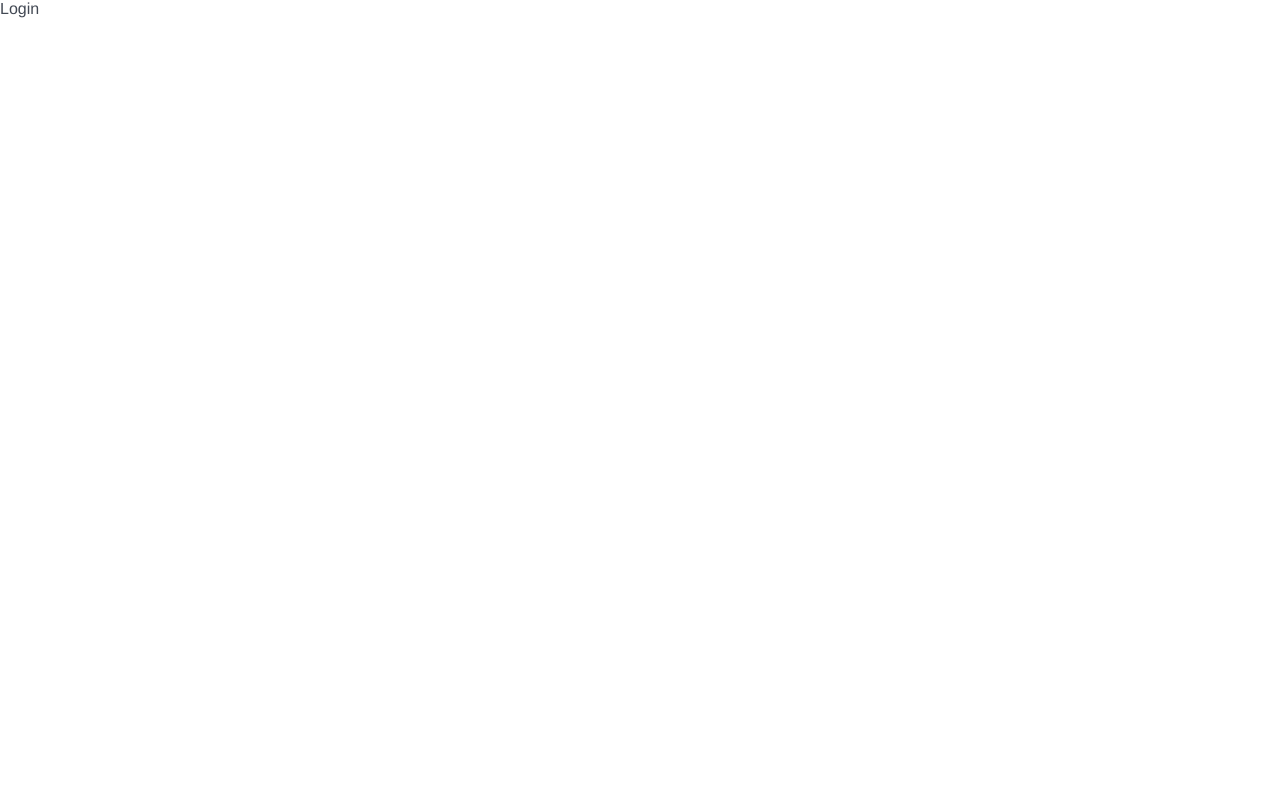
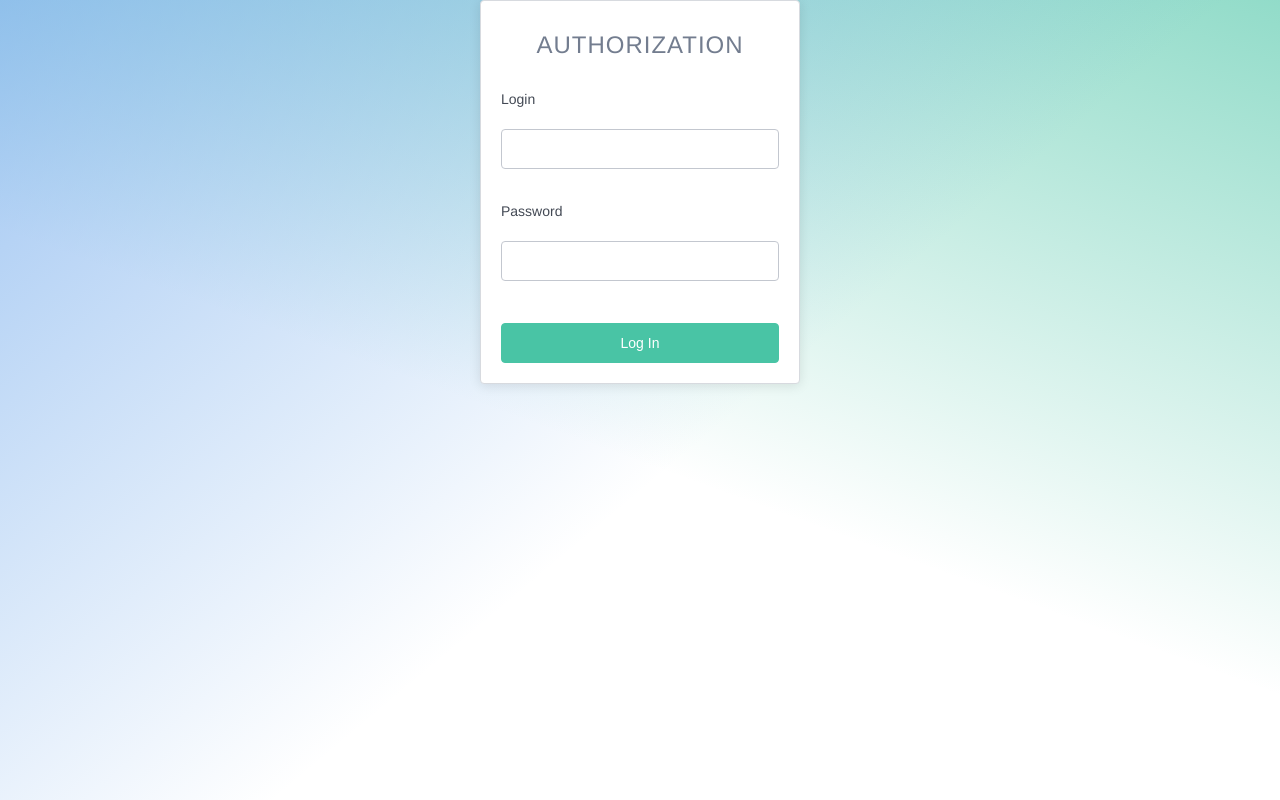
Before and after one commit to Olisti/authorization-graphql, a Vue app: page /login in a window 1280 px wide. Built offline with nearby package versions, Linux system fonts and the light colour scheme.

Commit message:
login page

```diff
--- a/src/views/login/_index.vue
+++ b/src/views/login/_index.vue
@@ -1,12 +1,29 @@
 <template>
-    <div>Login</div>
+    <login-background>
+        <login-form :loading="loading" @submit="submit" />
+    </login-background>
 </template>
 
 <script lang="ts">
 import { Component, Vue } from 'vue-property-decorator';
+import LoginBackground from './login-background.vue';
+import LoginForm, { LoginFormModel } from './login-form.vue';
 
-@Component({})
-export default class Login extends Vue {}
+@Component({
+    components: { LoginBackground, LoginForm },
+})
+export default class Login extends Vue {
+    loading = false;
+
+    form = {
+        login: '',
+        password: '',
+    };
+
+    submit(form: LoginFormModel) {
+        console.log('submit', form);
+    }
+}
 </script>
 
 <style scoped lang="scss"></style>
--- /dev/null
+++ b/src/views/login/login-background.vue
@@ -0,0 +1,55 @@
+<template>
+    <div class="auth">
+        <div class="auth__gradient auth__gradient--primary" />
+        <div class="auth__gradient auth__gradient--secondary" />
+        <el-card class="auth__card">
+            <div class="auth__title ol-title">Authorization</div>
+            <slot />
+        </el-card>
+    </div>
+</template>
+
+<script lang="ts">
+import { Component, Vue } from 'vue-property-decorator';
+
+@Component({})
+export default class LoginBackground extends Vue {}
+</script>
+
+<style scoped lang="scss">
+@import '~@/styles/variables';
+.auth {
+    display: flex;
+    justify-content: center;
+    align-items: center;
+    height: 100%;
+    &__gradient {
+        position: absolute;
+        top: 0;
+        left: 0;
+        width: 100%;
+        height: 100%;
+        &--primary {
+            background: linear-gradient(200deg, rgba($color-primary, 0.6) 0%, rgba(255, 255, 255, 0) 55%);
+        }
+        &--secondary {
+            background: linear-gradient(140deg, rgba($color-secondary, 0.6) 0%, rgba(255, 255, 255, 0) 55%);
+        }
+    }
+    &__card {
+        min-width: 320px;
+        max-width: 400px;
+        z-index: 10;
+    }
+    &__title {
+        text-align: center;
+        margin-top: 10px;
+        margin-bottom: 20px;
+        text-transform: uppercase;
+        font-size: 24px;
+        font-weight: 300;
+        letter-spacing: 1px;
+        color: $color-main-30;
+    }
+}
+</style>
--- /dev/null
+++ b/src/views/login/login-form.vue
@@ -0,0 +1,67 @@
+<template>
+    <el-form
+        class="form"
+        :model="form"
+        ref="form"
+        label-width="120px"
+        label-position="top"
+        :hide-required-asterisk="true"
+    >
+        <el-form-item
+            label="Login"
+            prop="login"
+            :rules="[{ required: true, message: 'The login field is required', trigger: 'blur' }]"
+        >
+            <el-input v-model="form.login" type="text"></el-input>
+        </el-form-item>
+        <el-form-item
+            label="Password"
+            prop="password"
+            :rules="[{ required: true, message: 'The password field is required', trigger: 'blur' }]"
+        >
+            <el-input v-model="form.password" type="password" autocomplete="off"></el-input>
+        </el-form-item>
+        <el-button class="form__submit" type="primary" :loading="loading" @click="submit()">Log In</el-button>
+    </el-form>
+</template>
+
+<script lang="ts">
+import { Component, Prop, Vue } from 'vue-property-decorator';
+import { ElForm } from 'element-ui/types/form';
+
+export interface LoginFormModel {
+    login: string;
+    password: string;
+}
+
+@Component({})
+export default class LoginForm extends Vue {
+    @Prop() loading!: boolean;
+    error = false; //FIXME: стор
+
+    form: LoginFormModel = {
+        login: '',
+        password: '',
+    };
+
+    submit() {
+        this.error = true; //FIXME: стор
+        (this.$refs['form'] as ElForm).validate((valid: boolean) => {
+            if (valid) this.$emit('submit', this.form);
+            else return false;
+        });
+    }
+}
+</script>
+
+<style scoped lang="scss">
+.form {
+    &__submit {
+        margin-top: 20px;
+        width: 100%;
+    }
+    &__error {
+        margin-top: 20px;
+    }
+}
+</style>
```
